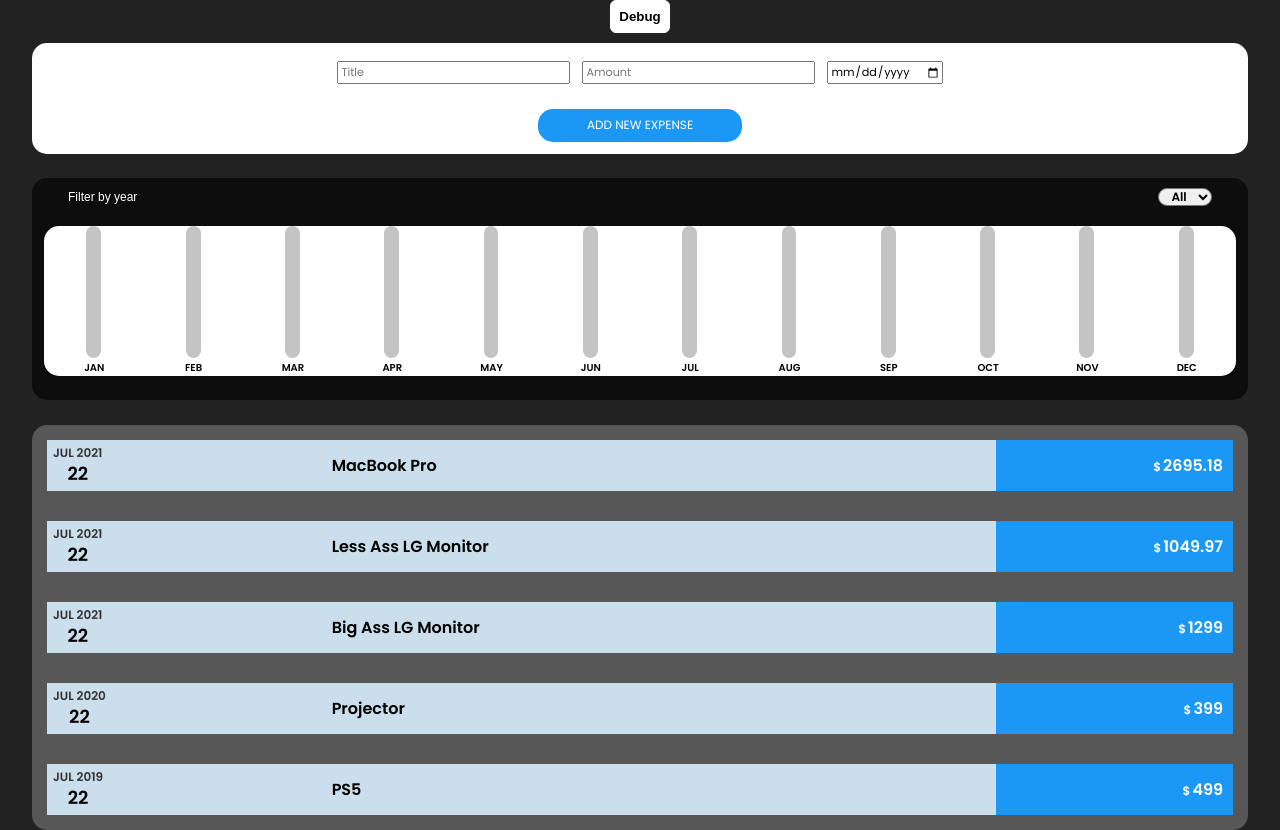
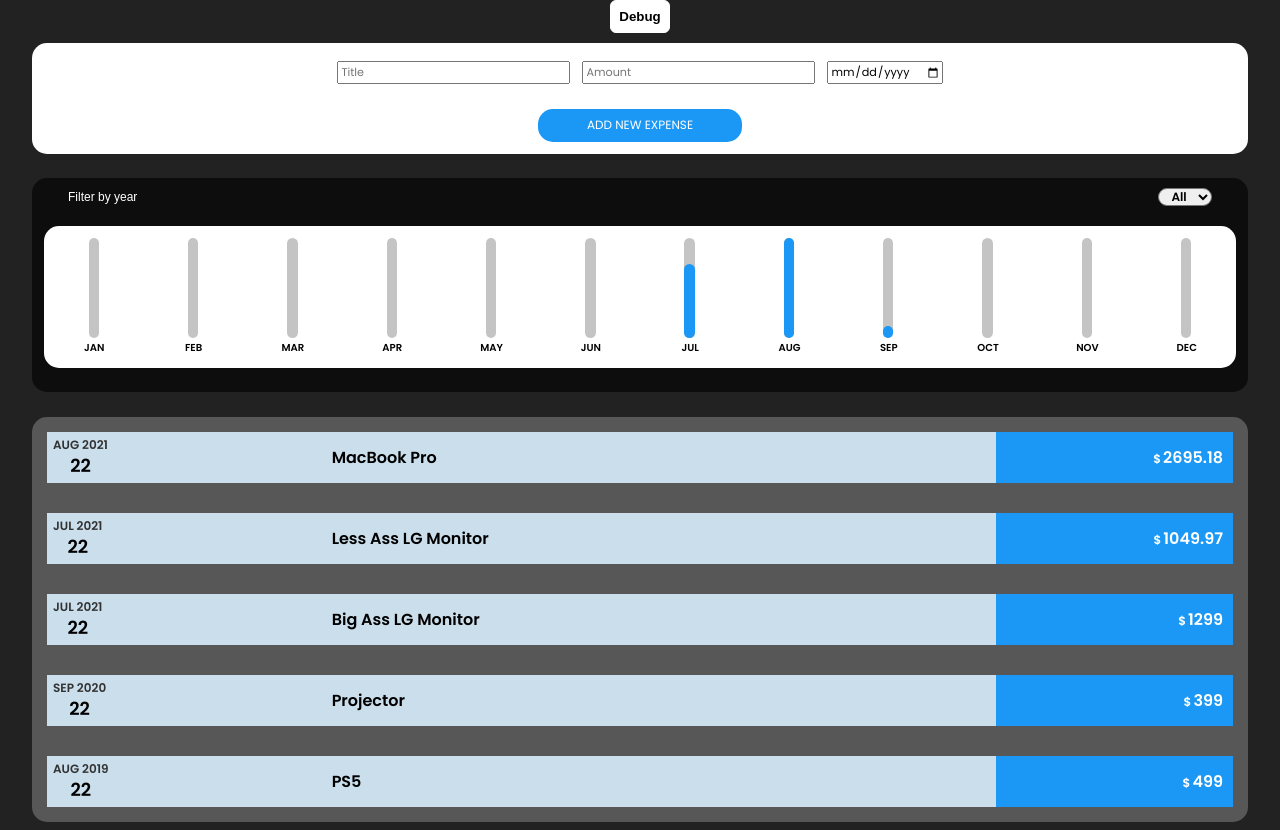
Before and after one commit to kartikkoul/cool-expense-tracker, a React (Create React App) app: page / in a window 1280 px wide. Built offline with nearby package versions, Linux system fonts and the light colour scheme; a web font is replaced by a local one.

Commit message:
- Chart finally added 🚀

```diff
--- a/src/App.js
+++ b/src/App.js
@@ -10,7 +10,7 @@ function App() {
         {
             id : '1',
             title : 'MacBook Pro',
-            date : new Date(2021, 6, 22),
+            date : new Date(2021, 7, 22),
             amount : 2695.18
         },
         {
@@ -28,13 +28,13 @@ function App() {
         {
             id : '4',
             title : 'Projector',
-            date : new Date(2020, 6, 22),
+            date : new Date(2020, 8, 22),
             amount : 399.00
         },
         {
           id : '5',
           title : 'PS5',
-          date : new Date(2019, 6, 22),
+          date : new Date(2019, 7, 22),
           amount : 499.00
       },
     ]
@@ -54,7 +54,7 @@ function App() {
     <div className="webApp">
       <button onClick={debugHandler} className="debugButton">Debug</button>
       <AddExpense expenses={expenses} setexpenses={setexpenses}/>
-      <ExpenseChart expenses={expenses} setFilterYear={setfilterYear}/>
+      <ExpenseChart expenses={expenses} filterYear={filterYear} setFilterYear={setfilterYear}/>
       <Expenses expenseObj={expenses} filterYear={filterYear}/>
     </div>
 
--- a/src/myComponents/chartSection/Chart.js
+++ b/src/myComponents/chartSection/Chart.js
@@ -12,6 +12,7 @@ const Chart = (props) => {
         props.setFilterYear(
             e.target.value==='All'?props.expenses:props.expenses.filter(expenses => expenses.date.toLocaleDateString('en-US', {year : 'numeric'})===e.target.value)
         );
+        // props.updateChart();
     }
 
 
--- a/src/myComponents/chartSection/ChartBar.css
+++ b/src/myComponents/chartSection/ChartBar.css
@@ -5,22 +5,29 @@
     flex-direction: column;
     justify-content: center;
     align-items: center;
+    padding:1%;
+    padding-left: 2%;
+    padding-right: 2%;
 }
 
 .chartBarInner{
-    width: 15%;
-    height: 132px;
+    width: 20%;
+    height: 100px;
     background-color: #C4C4C4;
     border-radius: 15px;
+    display: flex;
+    flex-direction: column-reverse;
 }
 
-.charBarInner .chartBarFill{
+.chartBarInner .chartBarFill{
     width: 100%;
-    background-color: black;
+    background-color: #1B98F5;
+    border-radius: 15px;
+    transition: 500ms;
 }
 
 .chartBar .label{
-    font-size: 10px;
+    font-size: 63%;
     margin-top: 2px;
     margin-left: 1px;
 }
--- a/src/myComponents/expensesListSection/ExpenseChart.js
+++ b/src/myComponents/expensesListSection/ExpenseChart.js
@@ -19,13 +19,19 @@ const ExpenseChart = (props) => {
     ]
 
 
-    for(const expense of props.expenses){
-        const expenseMonth = expense.date.getMonth();
-        chartDataPoints[expenseMonth].value += expense.amount;
+
+    const updateChart = () => {
+        for(const expense of props.filterYear){
+            const expenseMonth = expense.date.getMonth();
+            chartDataPoints[expenseMonth].value += expense.amount;
+        }
     }
 
+    updateChart();
+
+
     return (
-            <Chart dataPoints={chartDataPoints} setFilterYear={props.setFilterYear}/>
+            <Chart expenses={props.expenses} dataPoints={chartDataPoints} setFilterYear={props.setFilterYear} updateChart={updateChart}/>
     )
 }
 
```
